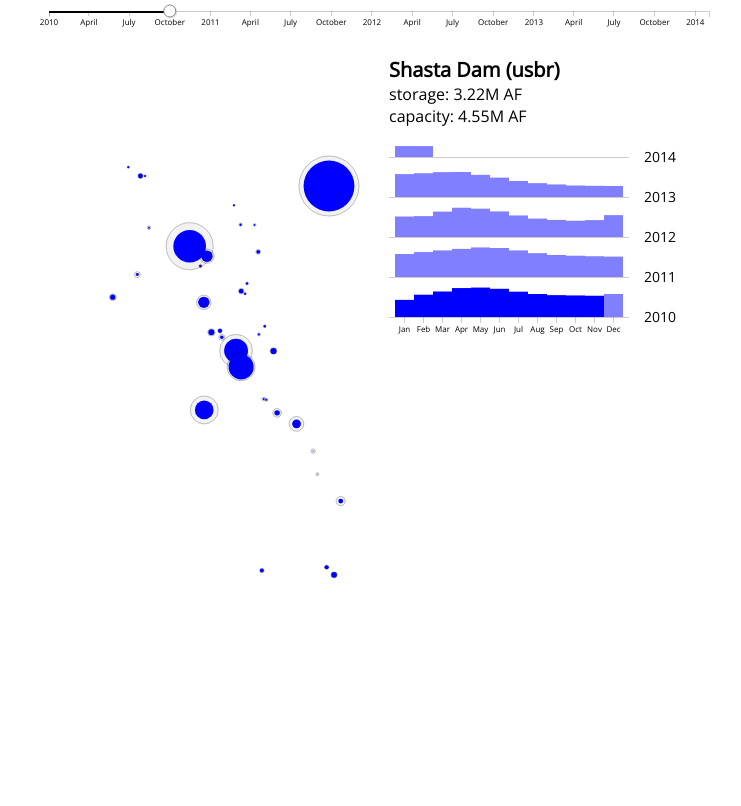
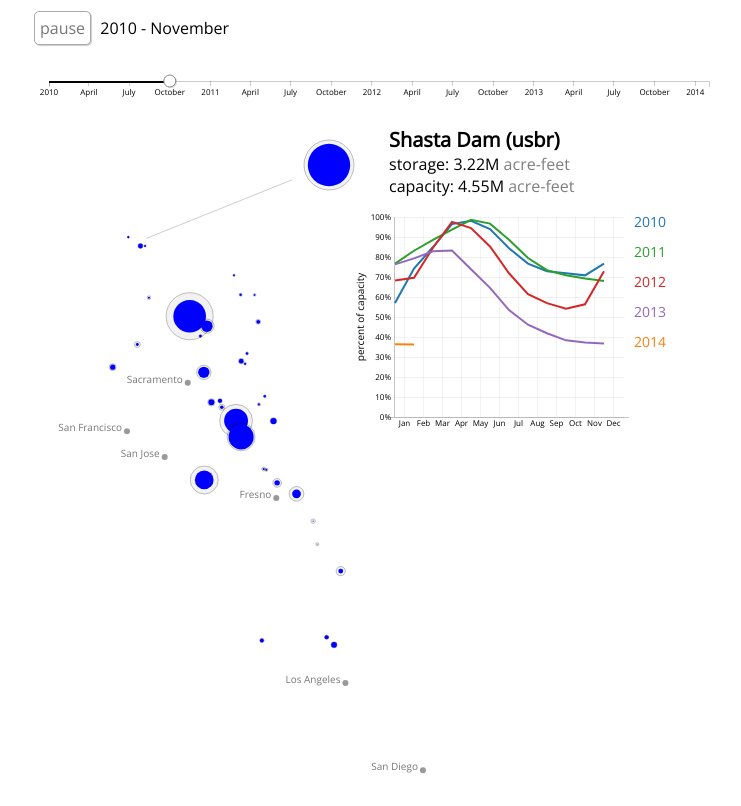
Before and after one commit to vicapow/water-supply, a website: page public/map.html in a window 1280 px wide. Shown: the part 80-886 px from the top of the page, without its empty margins (261-1002 px from the left). Before the commit the page ends 816 px from the top, so only its background shows below. Drawn offline with nearby package versions, Linux system fonts and the light colour scheme; no server answers.

Commit message:
incorperating feedback

```diff
--- a/public/directives/reservoir-detail.js
+++ b/public/directives/reservoir-detail.js
@@ -1,76 +1,90 @@
 app.directive('reservoirDetail', function(){
   var months = ['', 'Jan', 'Feb', 'Mar', 'Apr', 'May', 'Jun', 'Jul', 'Aug', 'Sep']
        .concat(['Oct', 'Nov', 'Dec'])
+  var percent = d3.format('.0%')
   function link(scope, el, attr){
     el = el[0]
-    var w, h, yearHeight = 30
+    var w, h, innerHeight
     var x = d3.scale.ordinal().domain(d3.range(1, 13)), y = d3.scale.linear()
-    var axis = d3.svg.axis().tickFormat(function(d){ return months[d] })
+    var colors = d3.scale.category10()
+    // var colors = d3.scale.linear().domain([0, 1]).range(['#31a354', '#addd8e'])
+    var xAxis = d3.svg.axis().tickFormat(function(d){ return months[d] })
+    var yAxis = d3.svg.axis().tickFormat(function(d){ return percent(d) })
     var svg = d3.select(el).append('svg')
+    var line = d3.svg.line()
+      .x(function(d){ return x(d.month) })
+      .y(function(d){ return y(d.value) })
 
-    var years = svg.append('g').attr('class', 'years')
-      .attr('transform', 'translate(' + [65, 0] + ')')
+    var graph = svg.append('g').attr('class', 'graph')
+      .attr('transform', 'translate(' + [65, 20] + ')')
+    var years = graph.append('g').attr('class', 'years')
 
-    var axisG = years.append('g').attr('class', 'axis-x')
+    var xAxisG = years.append('g').attr('class', 'axis-x')
+    var yAxisG = years.append('g').attr('class', 'axis-y')
+
+    years.append('g').attr('class', 'axis-y-label')
+      .attr('transform', 'translate(-30, 100) rotate(-90)')
+      .append('text').text('percent of capacity')
+
+    // var nob = graph.append('g').attr('class', 'nob')
+    // nob.append('circle').attr('r', 4)
 
 
     scope.$watch(function(){
-      return w = el.clientWidth, h = el.clientHeight, w + h
+      w = el.clientWidth, h = el.clientHeight
+      innerHeight = h - 100
+      return w + h
     }, resize)
     function resize(){
+      yAxis.orient('left')
       svg.attr({width: w, height: h})
       var data = [[0, 0], [w, 0], [w, h], [0, h]]
       svg.selectAll('circle').data(data)
         .attr('cx', function(d){ return d[0] })
         .attr('cy', function(d){ return d[1] })
-      x.rangeRoundBands([0, 230], 0, 0), y.range([yearHeight, 0])
-      axisG.call(axis.scale(x))
-        .attr('transform', 'translate(' + [0, 190] + ')')
+      x.rangeRoundBands([0, 230], 0, 0), y.range([innerHeight, 0])
+      xAxisG.call(xAxis.scale(x).innerTickSize(-innerHeight))
+        .attr('transform', 'translate(' + [0, innerHeight] + ')')
+      yAxisG.call(yAxis.scale(y).innerTickSize(-230))
+        .attr('transform', 'translate(' + [0, 0] + ')')
     }
 
-    scope.$watch('reservoir', function(reservoir){
-      if(!reservoir) return
-      y.domain([0, reservoir.capacity])
-    })
+    scope.$watch('reservoir.data', function(data){
+      if(!data || !scope.reservoir) return
+      colors.domain([0, data.length - 1])
+      y.domain([0, scope.reservoir.capacity])
 
-    scope.$watch('reservoir.data', function(data){
-      if(!data) return
-      var year = years.selectAll('g.year').data(data.slice(0).reverse())
-      year.exit().remove()
-      year.enter().append('g').attr('class', 'year')
+      var join = years.selectAll('g.year').data(data)
+
+      join.exit().remove()
+
+      join.enter().append('g').attr('class', 'year')
         .call(function(year){
           year.append('text').attr('class', 'label')
-            .attr('x', 250).attr('y', 35)
         })
         .call(function(year){
           year.append('line').attr('x1', -5).attr('x2', 230 + 5)
-            .attr('y1', yearHeight).attr('y2', yearHeight)
-        })
+            .attr('y1', innerHeight).attr('y2', innerHeight) })
+        .call(function(year){
+          year.append('line').attr('x1', 0).attr('x2', 0)
+            .attr('y1', 0).attr('y2', innerHeight) })
+        .append('path')
+
       var spacing = 10
-      year.attr('transform', function(d, i){
-        return 'translate(' + [0, (yearHeight + spacing) * i] + ')'
-      }).select('.label').text(function(d){ return d.key })
-      var rect = year.selectAll('rect').data(function(d){ return d.values })
-      rect.exit().remove()
-      rect.enter().append('rect')
-        .on('click', function(d){
-          console.log(d)
-        })
+
+      join.select('.label').text(function(d){ return d.key })
+        .attr('x', 240)
+        .attr('y', function(d, i){ return 30 * i + 10 })
+        .style('fill', function(d, i){ return colors(i) })
+
       // `data` is an array of each year, in { key: '1992', values: [...] } form
-      rect.transition()
-        .attr('x', function(d, i){ return x(d.month) })
-        .attr('y', function(d, i){ return y(d.value) })
-        .attr('width', x.rangeBand())
-        .attr('height', function(d){ return y(0) - y(d.value) })
+      join.select('path')
+        .transition()
+        .attr('d', function(d){ return line(d.values) })
+        .style('stroke', function(d, i){ return colors(i) })
     })
 
-    scope.$watch('month * year', function(){
-      years.selectAll('.year').selectAll('rect')
-        .style('opacity', function(d){
-          if(d.year === scope.year) return d.month <= scope.month ? 1 : 0.5
-          return d.year < scope.year ? 1 : 0.5
-        })
-    })
+    // scope.$watch('month * year', function(){ })
 
   }
   return {
--- a/public/directives/water-map.js
+++ b/public/directives/water-map.js
@@ -6,9 +6,12 @@
     var max_r = 30
     var svg = d3.select(el).append('svg')
     var zoomGroup = svg.append('g')
-    var geography = zoomGroup.append('g')
+    var geography = zoomGroup.append('g').attr('class', 'geography')
     var proj = d3.geo.albers()
     var shapefile
+    var calloutComing = zoomGroup.append('path').attr('class', 'callout coming')
+    var calloutGoing = zoomGroup.append('path').attr('class', 'callout going')
+    var landmarks = zoomGroup.append('g').attr('class', 'landmarks')
     var reservoirs = zoomGroup.append('g').attr('class', 'reservoirs')
       .selectAll('g.reservoir')
     var clickRegions = svg.append('g').attr('class', 'click-region')
@@ -26,6 +29,45 @@
     var coords = []
     var hovered_reservoir = null
 
+    // add some landmarks
+    var landmark = landmarks.selectAll('g').data([
+      {
+          name: 'San Francisco'
+        , lon: -122.68
+        , lat: 37.75
+      }
+      , {
+          name: 'San Diego'
+        , lon: -116.98
+        , lat: 32.57
+      }
+      , {
+          name: 'Los Angeles'
+        , lon: -118.40
+        , lat: 33.93
+      }
+      , {
+        name: 'San Jose'
+        , lon: -121.92
+        , lat: 37.37
+      }
+      , {
+        name: 'Fresno'
+        , lon: -119.72
+        , lat: 36.77
+      }
+      , {
+          name: 'Sacramento'
+        , lon: -121.50
+        , lat: 38.52
+      }
+    ]).enter().append('g')
+    landmark.append('circle').attr('r', 3)
+    landmark.append('text')
+      .attr('x', function(d){ return -5 })
+      .text(function(d){ return d.name })
+      .style('text-anchor', function(d){ return d.anchor || 'end' })
+
     // resize()
     function resize(){
       width = el.clientWidth, height = el.clientHeight
@@ -34,6 +76,11 @@
         .rotate([117.9, 1.3, 1])
         .scale(3700)
       voronoi.clipExtent([[50, 90], [width / 2, height * 0.9]])
+
+      landmarks.selectAll('g')
+        .attr('transform', function(d){
+          return 'translate(' +  proj([d.lon, d.lat]) + ')'
+        })
     }
     scope.$watch(function(){ return el.clientWidth + el.clientHeight }, resize)
     scope.$watch('reservoirs', function(data){
@@ -47,10 +94,13 @@
         .attr('transform', function(d){
           return 'translate(' + proj([d.longitude, d.latitude]) + ')'
         }).append('g').attr('class', 'scale')
-          .call(set_reservoir_scale, function(d){
-            // console.log('d', d)
-            return capacityScale(d.capacity)
-          })
+      reservoir.append('text')
+        .attr('y', 0.19)
+        .style('font-size', '0.5px')
+        .style('text-anchor', 'middle')
+      reservoir.call(set_reservoir_scale, 0)
+      .transition().delay(1000).duration(1000)
+      .call(set_reservoir_scale_to_capacity)
       reservoir.append('circle')
         .attr('class', 'capacity')
         .attr('r', function(d){ return areaToRadius(pi) })
@@ -58,6 +108,7 @@
       var join = clickRegions.selectAll('path').data(voronoi(data))
       join.exit().remove()
       join.enter().append('path')
+      // clipping polygon for voronoi region
       var poly = [[211.5,102],[388.5,492],[323.5,599],[201.5,563],[42.5,258],[62.5,101]].reverse()
       poly = d3.geom.polygon(poly)
       join.style('fill', function(d, i){ return 'rgba(0, 0, 0, 0)' })
@@ -88,6 +139,7 @@
       var el = d3.select(hovered_reservoir)
       var d = el.datum()
       el.classed('hover', false).select('.scale')
+        .transition()
         .call(set_reservoir_scale, capacityScale(d.capacity))
     }
 
@@ -95,7 +147,7 @@
       shrink_hovered_reservoir()
       var el = reservoir_el_given_d(d)
       d3.select(el).classed('hover', true).select('.scale')
-        .call(set_reservoir_scale, 100)
+        .transition().call(set_reservoir_scale, 25)
       // replace old hovered reservoir
       hovered_reservoir = el
       // sort the reservoirs so that the hovered reservoir is on top
@@ -104,12 +156,16 @@
     }
 
     function set_reservoir_scale(g_scale, scale){
-      g_scale.transition().attr('transform', function(d){
+      g_scale.attr('transform', function(d){
         var _scale
         if(scale instanceof Function) _scale = scale(d)
         else _scale = scale
         return 'scale(' + _scale + ')'
       })
+    }
+    function set_reservoir_scale_to_capacity(g_scale){
+      g_scale.call(set_reservoir_scale, function(d){
+        return capacityScale(d.capacity) })
     }
 
     scope.$watch('history', draw_levels)
@@ -140,21 +196,47 @@
         .attr('d', d3.geo.path().projection(proj))
     }
 
-    var prev_el, in_transit = false
+    var prev_sel
     function update_selected_reservoir(d){
       if(!d) return
-      var el = reservoir_el_given_d(d)
-      // if(in_transit) return // we're already getting a new reservoir
-      if(el === prev_el) return
-      in_transit = true
+      var sel = d3.select(reservoir_el_given_d(d))
+      if(prev_sel && sel.node() === prev_sel.node()) return
+      var p1 = proj([d.longitude, d.latitude]), p2 = [300, 073]
       scope.selectedReservoir = d
-      d3.select(el).transition()
-        .attr('transform', 'translate(' + [300, 150] + ')')
-        .each('end', function(){ in_transit = false })
-      if(prev_el) d3.select(prev_el).transition().attr('transform', function(d){
-        return 'translate(' + proj([d.longitude, d.latitude]) + ')'
-      })
-      prev_el = el
+      p1 = proj([d.longitude, d.latitude])
+      var c = [p2[0] - p1[0], p2[1] - p1[1]]
+      var l = Math.sqrt(c[0]*c[0]+c[1]*c[1])
+      c[0] = c[0] / l * (l - 40), c[1] = c[1] / l * (l - 40)
+      p2 = [p1[0] + c[0], p1[1] + c[1]]
+      sel.classed('selected', true)
+        .transition()
+        .attr('transform', 'translate(' + [300, 073] + ')')
+        .select('.scale').attr('transform', 'scale(' + 25 + ')')
+      calloutComing.attr('d', 'M' + [p1, p1].join('L') + 'Z')
+        .style('opacity', 0)
+        .style('stroke-width', 50)
+        .transition().attr('d', 'M' + [p1, p2].join('L') + 'Z')
+        .style('opacity', 1)
+        .style('stroke-width', 1)
+      if(!prev_sel || !prev_sel.node()) return prev_sel = sel, hovered_reservoir = null
+      d = prev_sel.datum()
+      p1 = proj([d.longitude, d.latitude])
+      p2 = [300, 073]
+      c = [p2[0] - p1[0], p2[1] - p1[1]]
+      l = Math.sqrt(c[0]*c[0]+c[1]*c[1])
+      c[0] = c[0] / l * (l - 40), c[1] = c[1] / l * (l - 40)
+      p2 = [p1[0] + c[0], p1[1] + c[1]]
+      calloutGoing.attr('d', 'M' + [p1, p2].join('L') + 'Z')
+        .style('stroke-width', 1)
+        .style('opacity', 1)
+        .transition().attr('d', 'M' + [p1, p1].join('L') + 'Z')
+        .style('stroke-width', 50)
+        .style('opacity', 0)
+      prev_sel.classed('selected', false)
+        .transition().attr('transform', function(d){
+        return 'translate(' + p1 + ')'
+      }).select('.scale').call(set_reservoir_scale_to_capacity)
+      hovered_reservoir = null, prev_sel = sel
     }
 
     function reservoir_el_given_d(d){
--- a/public/map.html
+++ b/public/map.html
@@ -9,10 +9,11 @@
         height: 100%;
       }
       body{
-        margin: 0;
+        margin: auto;
         background-color: white;
         color: black;
         font-family: 'Open Sans', sans-serif;
+        width: 700px;
       }
       water-map{
         width: 100%;
@@ -20,10 +21,17 @@
         display: block;
         overflow: hidden;
       }
+      water-map .landmarks circle{
+        fill: rgba(0, 0, 0, 0.4);
+      }
+      water-map .landmarks text{
+        font-size: 10px;
+        fill: #777;
+      }
       water-map .click-region{
         cursor: pointer;
       }
-      water-map path{
+      water-map .geography path{
         fill: none;
         stroke: black;
         opacity: 0.3;
@@ -92,31 +100,45 @@
         /*border: 1px solid red;*/
         box-sizing: border-box;
       }
+      reservoir-detail .axis-y-label{
+        text-anchor: middle;
+        fill: rgba(0, 0, 0, 1);
+        font-size: 10px;
+      }
       reservoir-detail .years line{
         shape-rendering: crispEdges;
       }
       reservoir-detail .years{
         font-size: 14px;
       }
-      reservoir-detail .axis-x{
+      reservoir-detail .axis-x, reservoir-detail .axis-y{
         font-size: 8px;
         fill: none;
         stroke: black;
         shape-rendering: crispEdges;
       }
-      reservoir-detail .axis-x path{
+      reservoir-detail .axis-x path, reservoir-detail .axis-y path{
         stroke: none;
       }
-      reservoir-detail .axis-x text{
+      reservoir-detail .axis-x text, reservoir-detail .axis-y text{
         fill: black;
         stroke: none;
       }
       reservoir-detail path, reservoir-detail line{
-        stroke: rgba(0, 0, 0, 0.2);
+        stroke: rgba(0, 0, 0, 0.05);
       }
       reservoir-detail rect{
         fill: blue;
         opacity: 0.8;
+      }
+      reservoir-detail .year path{
+        fill: none;
+        stroke-width: 2;
+      }
+      reservoir-detail .nob{
+        shape-rendering: geometricPrecision;
+        stroke: #888;
+        fill: white;
       }
       scale-slider{
         width: 100%;
@@ -165,17 +187,24 @@
         display: inline-block;
         -webkit-user-select: none;
       }
-
+      water-map path.callout{
+        stroke: rgba(0, 0, 0, 0.1);
+        stroke-width: 2;
+      }
       water-map .reservoirs .reservoir *{
         vector-effect: non-scaling-stroke;
       }
       water-map .reservoirs .reservoir.hover .level{
         opacity: 0.4;
       }
+      span.acre-feet{
+        opacity: 0.5;
+      }
 
     </style>
   </head>
   <body ng-app="myApp" ng-controller="MainCtrl">
+    <h1> Historic California Reservoir Capacities</h1>
     <div class="map-container">
       <p><div class="play-btn" ng-model="playing" ng-click="playing = !playing">{{ playing ? 'pause' : 'play' }}</div> {{ year }} - {{ months[month] }}</p>
       <scale-slider domain="domain" now="sliderPosition"></scale-slider>
@@ -188,8 +217,8 @@
       </water-map>
       <div class="detail">
         <h1 class="title"> {{reservoir.station}}</h1>
-        <p>storage: {{formatCapacity(history[now].reservoirs[reservoir.id])}}<br>
-          capacity: {{formatCapacity(reservoir.capacity)}}</p>
+        <p>storage: {{formatCapacity(history[now].reservoirs[reservoir.id])}} <span class="acre-feet">acre-feet</span><br>
+          capacity: {{formatCapacity(reservoir.capacity)}} <span class="acre-feet">acre-feet</span></p>
         <reservoir-detail reservoir="reservoir" year="year" month="month"></reservoir-detail>
       </div>
     </div>
@@ -214,7 +243,7 @@
   var capacity_format = d3.format('.3s')
   $scope.formatCapacity = function(capacity){
     if(isNaN(capacity)) return 'NA'
-    return capacity_format(capacity) + ' AF'
+    return capacity_format(capacity)
   }
   $scope.months = ['', 'January', 'February', 'March', 'April', 'May', 'June', 'July', 'August']
     .concat(['September', 'October', 'November', 'December'])
```
